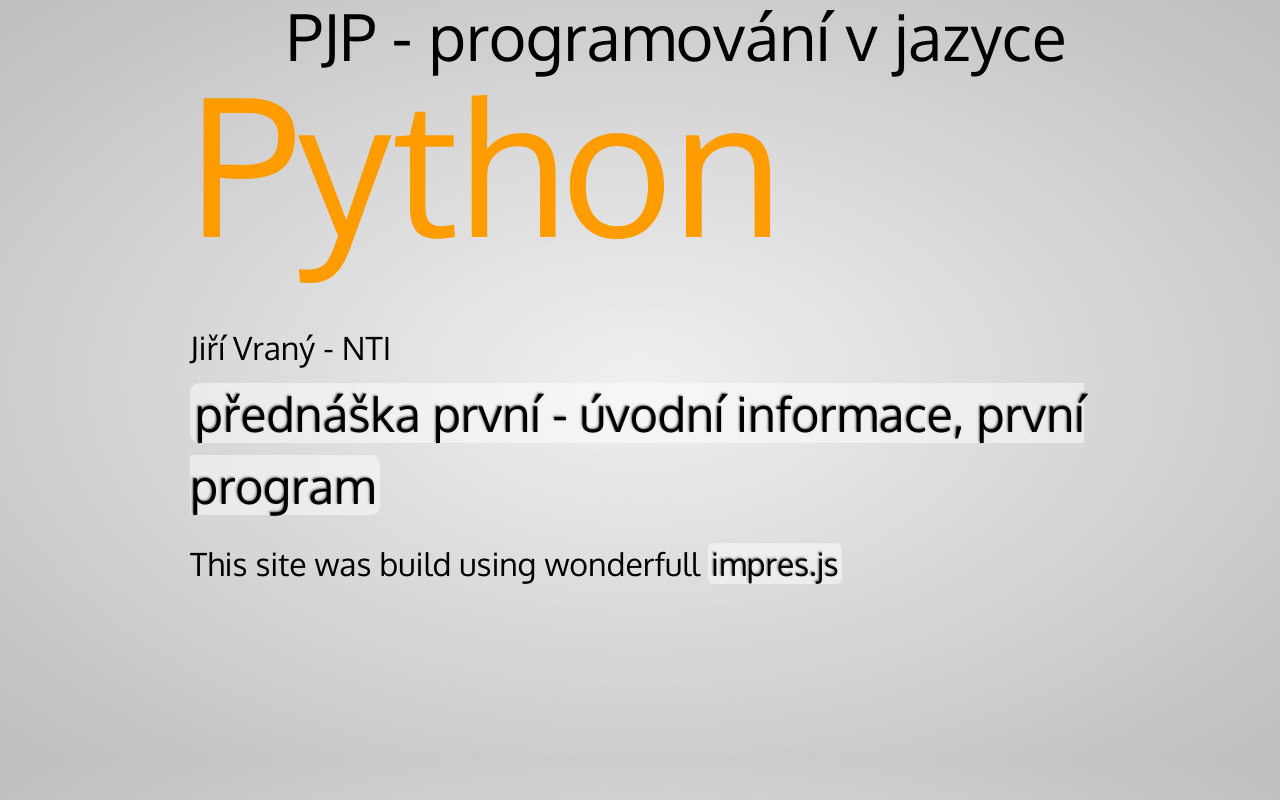
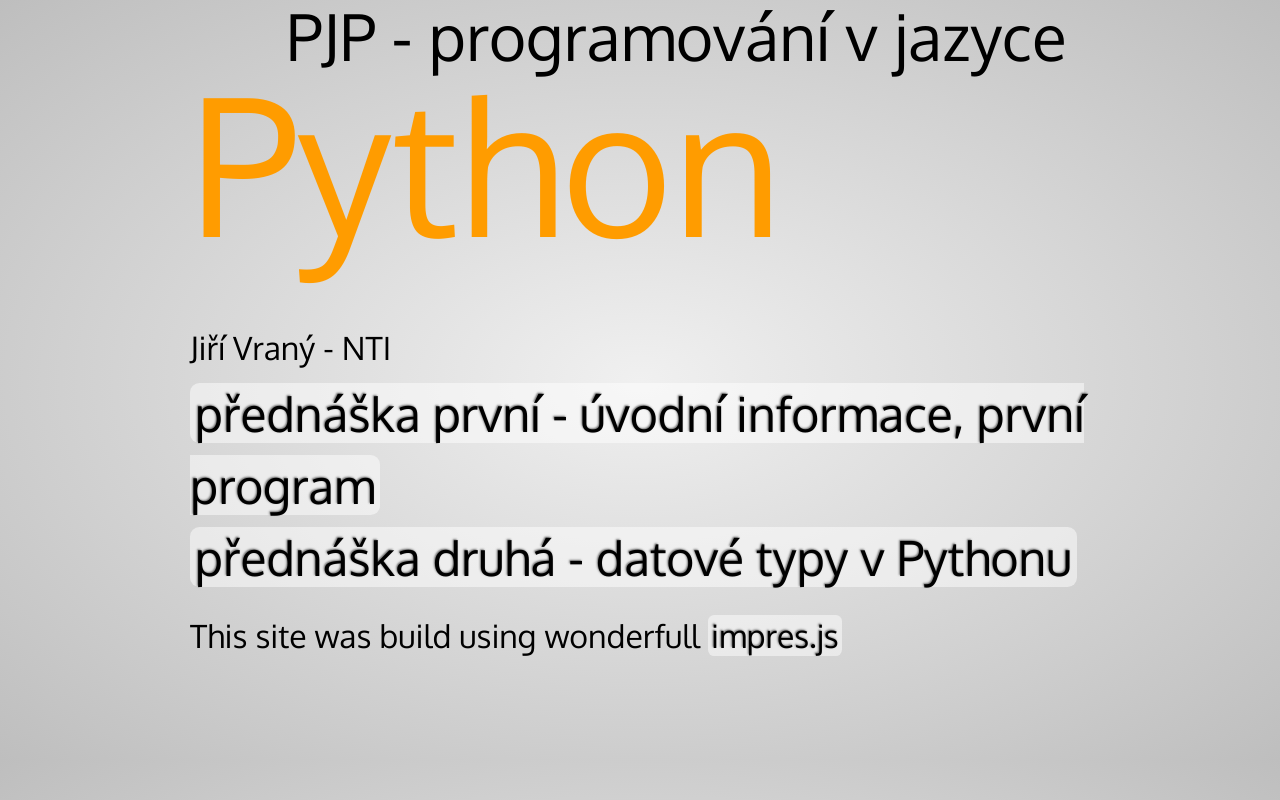
Before and after one commit to jirivrany/prednasky-pjp, a plain HTML site: page index.html in a window 1280 px wide. Drawn offline with Linux system fonts and the light colour scheme.

Commit message:
prezentace prednasky 2 v index

```diff
--- a/index.html
+++ b/index.html
@@ -28,6 +28,7 @@
         <span class="footnote">Jiří Vraný - NTI</span>
         <ul>
             <li><a href="pjp2014_p1_uvod.html">přednáška první - úvodní informace, první program</a></li>
+            <li><a href="pjp2014_p2_typy.html">přednáška druhá - datové typy v Pythonu</a></li>
         </ul>
         </ul>
         </ul>
```
